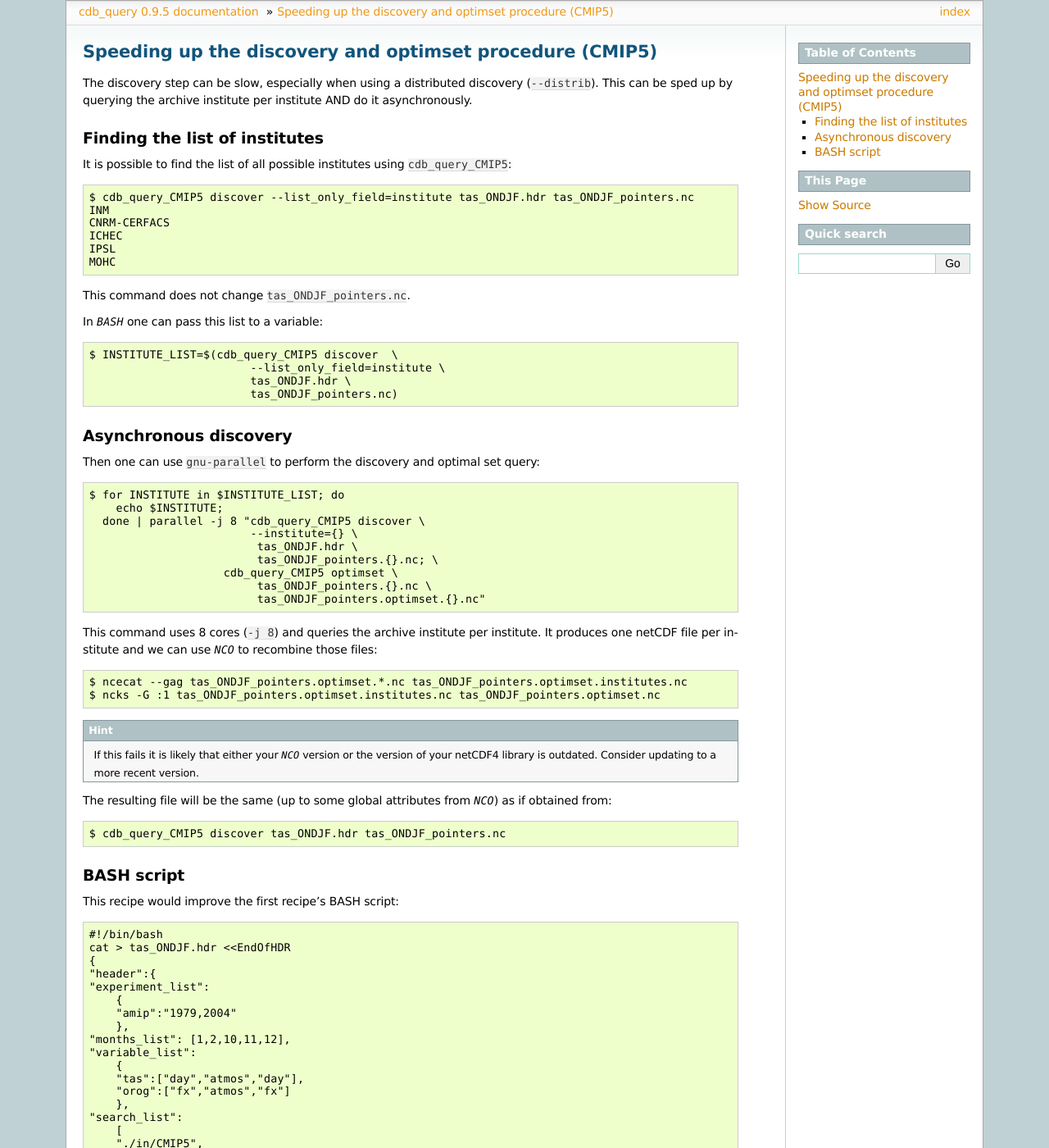
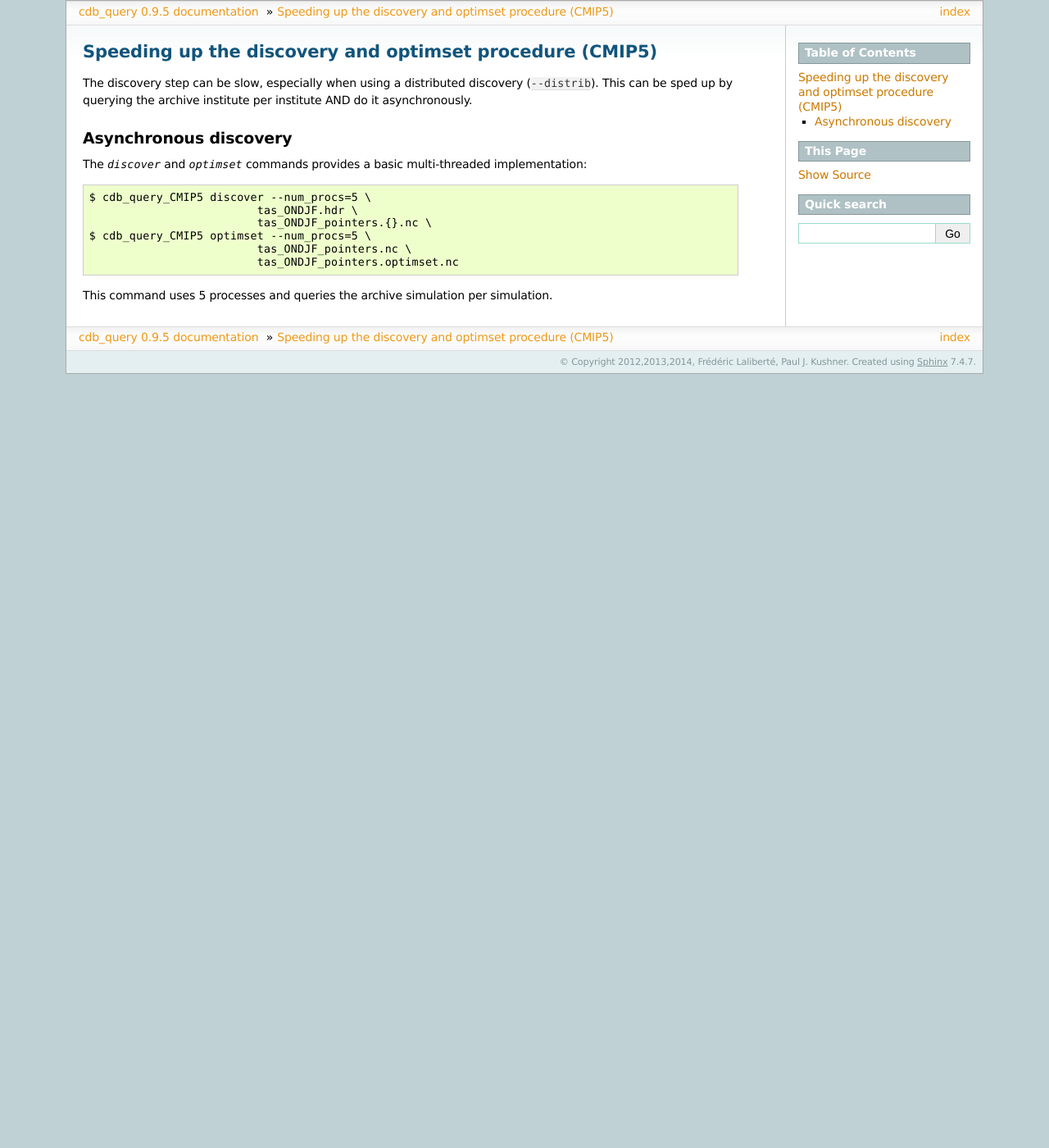
Before and after one commit to laliberte/cdb_query, a Sphinx documentation site: the page built from docs/recipe02.rst, in a window 1280 px wide and 1400 px high. Shown: the whole window at 82% size. Built offline with Sphinx 7.4.7, drawn with Linux system fonts in a browser that asks for light colours; some of the changed text lies outside the part shown.

Commit message:
Added a conversion utility. Updated docs.

```diff
--- a/docs/install.rst
+++ b/docs/install.rst
@@ -11,7 +11,7 @@
   * SZIP compiled using ZLIB (tested with szip-2.1)
   * HDF5 compiled using SZIP and ZLIB (tested with hdf5-1.8.11)
   * netCDF4 library compiled with DAP support. DAP support requires CURL (usually installed on
-    common OS, here tested with curl-7,15,5). The version of netcdf used here is netcdf-4.3.1-rc2
+    common OS, here tested with curl-7.15.5). The version of netcdf used here is netcdf-4.3.1-rc2
 
   Please visit http://www.unidata.ucar.edu/software/netcdf/docs/netcdf-install/Quick-Instructions.html#Quick-Instructions
   for instructions on how to build these libraries.
--- a/docs/recipe02.rst
+++ b/docs/recipe02.rst
@@ -3,111 +3,15 @@
 The discovery step can be slow, especially when using a distributed discovery (``--distrib``).
 This can be sped up by querying the archive institute per institute AND do it asynchronously.
 
-Finding the list of institutes
-^^^^^^^^^^^^^^^^^^^^^^^^^^^^^^
-It is possible to find the list of all possible institutes using ``cdb_query_CMIP5``::
-
-    $ cdb_query_CMIP5 discover --list_only_field=institute tas_ONDJF.hdr tas_ONDJF_pointers.nc
-    INM
-    CNRM-CERFACS
-    ICHEC
-    IPSL
-    MOHC
-
-This command does not change ``tas_ONDJF_pointers.nc``.
-
-In `BASH` one can pass this list to a variable::
-
-    $ INSTITUTE_LIST=$(cdb_query_CMIP5 discover  \
-                            --list_only_field=institute \
-                            tas_ONDJF.hdr \
-                            tas_ONDJF_pointers.nc)
-
 Asynchronous discovery
 ^^^^^^^^^^^^^^^^^^^^^^
-Then one can use ``gnu-parallel`` to perform the discovery and optimal set query::
+The `discover` and `optimset` commands provides a basic multi-threaded implementation::
 
-    $ for INSTITUTE in $INSTITUTE_LIST; do
-        echo $INSTITUTE;
-      done | parallel -j 8 "cdb_query_CMIP5 discover \
-                            --institute={} \
+    $ cdb_query_CMIP5 discover --num_procs=5 \
                              tas_ONDJF.hdr \
-                             tas_ONDJF_pointers.{}.nc; \
-                        cdb_query_CMIP5 optimset \
                              tas_ONDJF_pointers.{}.nc \
-                             tas_ONDJF_pointers.optimset.{}.nc"
+    $ cdb_query_CMIP5 optimset --num_procs=5 \
+                             tas_ONDJF_pointers.nc \
+                             tas_ONDJF_pointers.optimset.nc
 
-This command uses 8 cores (``-j 8``) and queries the archive institute per institute.
-It produces one netCDF file per institute and we can use `NCO` to recombine those files::
-
-    $ ncecat --gag tas_ONDJF_pointers.optimset.*.nc tas_ONDJF_pointers.optimset.institutes.nc
-    $ ncks -G :1 tas_ONDJF_pointers.optimset.institutes.nc tas_ONDJF_pointers.optimset.nc
-
-.. hint:: If this fails it is likely that either your `NCO` version or the version of your netCDF4
-          library is outdated. Consider updating to a more recent version.
-
-The resulting file will be the same (up to some global attributes from `NCO`) as if obtained from::
-
-    $ cdb_query_CMIP5 discover tas_ONDJF.hdr tas_ONDJF_pointers.nc
-
-BASH script
-^^^^^^^^^^^
-This recipe would improve the first recipe's BASH script::
-
-    #!/bin/bash
-    cat > tas_ONDJF.hdr <<EndOfHDR
-    {
-    "header":{
-    "experiment_list":
-        {
-        "amip":"1979,2004"
-        },
-    "months_list": [1,2,10,11,12],
-    "variable_list":
-        {
-        "tas":["day","atmos","day"],
-        "orog":["fx","atmos","fx"]
-        },
-    "search_list":
-        [
-        "./in/CMIP5",
-        "http://esgf-index1.ceda.ac.uk/esg-search/"
-        ],
-    "file_type_list":
-        [
-        "local_file",
-        "HTTPServer"
-        ]
-    }
-    }
-    EndOfHDR
-    #Make search dir otherwise result in error:
-    mkdir -p ./in/CMIP5
-
-    #Find the list of institutes:
-    INSTITUTE_LIST=$(cdb_query_CMIP5 discover  \
-                            --list_only_field=institute \
-                            tas_ONDJF.hdr \
-                            tas_ONDJF_pointers.nc)
-    #Discover data and find optimal set,
-    #institute per institute with up to 8 processes:
-    for INSTITUTE in $INSTITUTE_LIST; do
-        echo $INSTITUTE;
-      done | parallel -j 8 "cdb_query_CMIP5 discover \
-                            --institute={} \
-                             tas_ONDJF.hdr \
-                             tas_ONDJF_pointers.{}.nc; \
-                        cdb_query_CMIP5 optimset \
-                             tas_ONDJF_pointers.{}.nc \
-                             tas_ONDJF_pointers.optimset.{}.nc"
-    #WARNING: Do not recombine after the discovery stage.
-    #         This could cause unexpected behavior with the current
-    #         version of the code.
-
-    #Recombine the results:
-    ncecat --gag tas_ONDJF_pointers.optimset.*.nc \
-                 tas_ONDJF_pointers.optimset.institutes.nc
-    ncks -G :1 tas_ONDJF_pointers.optimset.institutes.nc \
-               tas_ONDJF_pointers.optimset.nc
-
-    #Then CHOOSE your prefferred retrieval method
+This command uses 5 processes and queries the archive simulation per simulation.
--- a/setup.py
+++ b/setup.py
@@ -14,7 +14,7 @@
 package_name='cdb_query'
 setup(
        name = package_name,
-       version = "0.9.5rc2",
+       version = "0.9.5rc2.dev1",
        packages=[package_name],
        package_dir = {package_name: 'lib'},
 #
```
Also changed, not shown: other parts of docs/install.rst (+4 -0 lines), docs/recipe01.rst (+4 -4 lines), docs/recipe03.rst (+10 -10 lines), 4 other files.
